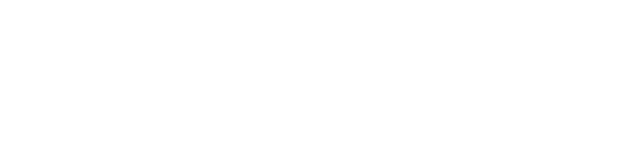
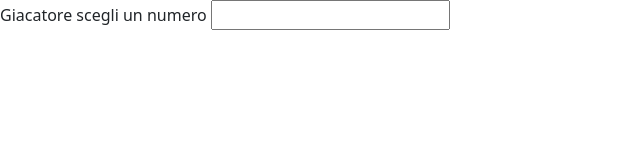
Before and after one commit to RobertoCartaMantiglia/js-mail-dadi, a plain HTML site: page index.html in a window 1280 px wide. Shown: the whole page, without its empty margins (0-640 px from the left). Drawn offline with nearby package versions, Linux system fonts and the light colour scheme.

Commit message:
write text condition

```diff
--- a/index.html
+++ b/index.html
@@ -10,7 +10,12 @@
     <title>Dadi e Email</title>
 </head>
 <body>
-
+    <main>
+        <div>
+            <label for="">Giacatore scegli un numero</label>
+            <input type="number" id="user-number">
+        </div>
+    </main>
 
 
 
--- a/js/script.js
+++ b/js/script.js
@@ -0,0 +1,4 @@
+// GIOCO DEI DADI
+
+// cercare di generare un numero casuale per entrambi i giocatori e far comparire
+// l'alert "hai vinto o Ho vinto IO" a seconda di quale sia il numero più alto
```
